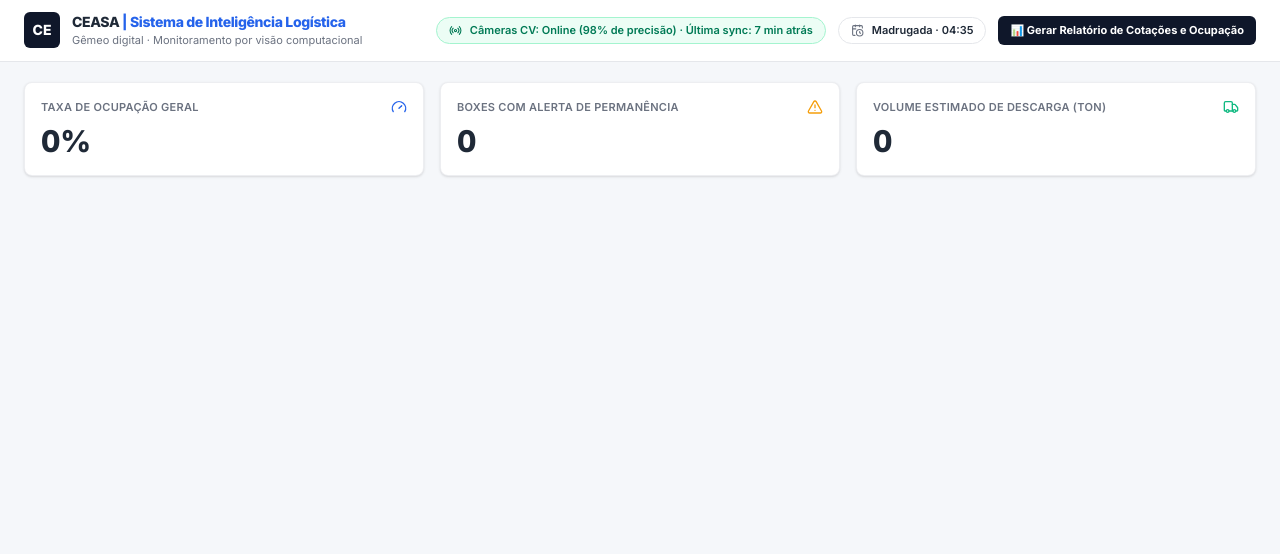
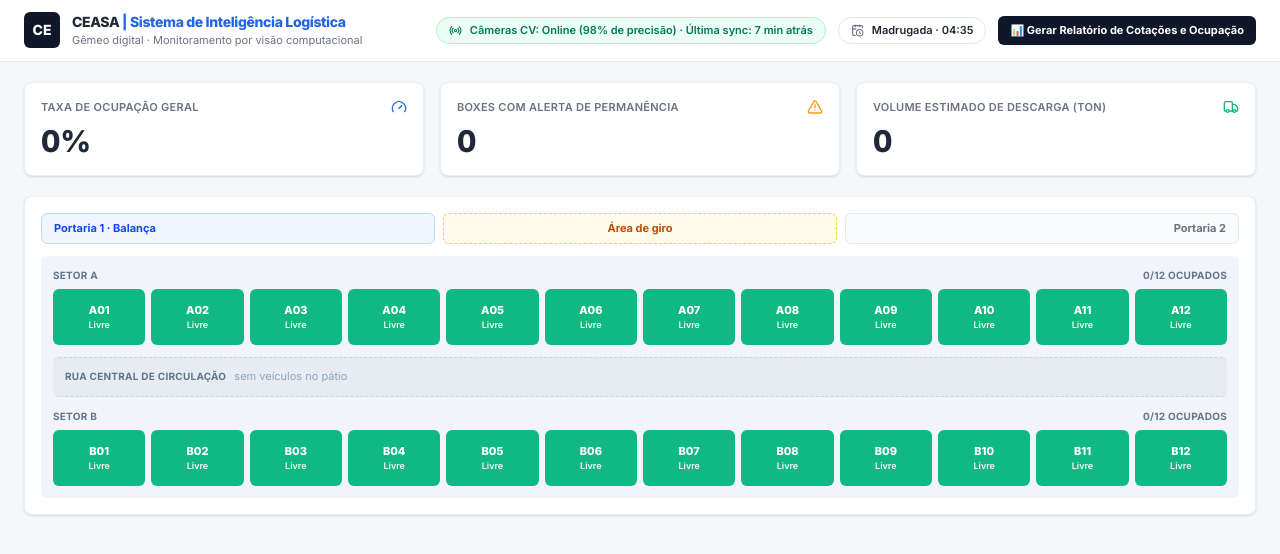
Before and after one commit to IncludeLuisFerreira/ceasa-digital-twin, a React (Vite) app: page / in a window 1280 px wide. Shown: the top 554 px of the page. Built offline with nearby package versions, Linux system fonts and the light colour scheme.

Commit message:
feat: add spatial floor plan with interactive bays

```diff
--- a/src/App.tsx
+++ b/src/App.tsx
@@ -1,6 +1,7 @@
 import { TwinProvider } from './state/TwinContext';
 import Header from './components/Header';
 import KpiRow from './components/KpiRow';
+import FloorPlan from './components/FloorPlan';
 
 export default function App() {
   return (
@@ -9,6 +10,7 @@ export default function App() {
         <Header />
         <main className="mx-auto max-w-[1400px] space-y-5 px-6 py-5">
           <KpiRow />
+          <FloorPlan />
         </main>
       </div>
     </TwinProvider>
--- /dev/null
+++ b/src/components/BayBox.tsx
@@ -0,0 +1,51 @@
+import { formatTempo } from '../domain/engine';
+import type { Bay } from '../domain/types';
+import { useTwinDispatch } from '../state/TwinContext';
+
+const CORES: Record<Bay['status'], string> = {
+  livre: 'bg-[#10B981] hover:bg-emerald-600',
+  ocupado: 'bg-[#EF4444] hover:bg-red-600',
+  alerta: 'bg-[#F59E0B] hover:bg-amber-600',
+};
+
+const LABEL: Record<Bay['status'], string> = {
+  livre: 'Livre',
+  ocupado: 'Ocupado',
+  alerta: 'Alerta CV',
+};
+
+export default function BayBox({ bay }: { bay: Bay }) {
+  const dispatch = useTwinDispatch();
+  return (
+    <div className="group relative">
+      <button
+        onClick={() => dispatch({ type: 'SELECT_BAY', bayId: bay.id })}
+        className={`flex h-14 w-full flex-col items-center justify-center rounded-md leading-none text-white transition-colors ${CORES[bay.status]}`}
+        aria-label={`Box ${bay.id} ${LABEL[bay.status]}`}
+      >
+        <span className="text-[11px] font-extrabold">{bay.id}</span>
+        <span className="mt-1 text-[9px] font-semibold opacity-95">
+          {bay.status === 'livre'
+            ? 'Livre'
+            : bay.status === 'alerta'
+              ? 'Alerta'
+              : formatTempo(bay.tempoOcupacaoMin ?? 0)}
+        </span>
+      </button>
+      <div className="pointer-events-none absolute bottom-full left-1/2 z-20 mb-2 hidden w-44 -translate-x-1/2 rounded-md bg-[#0F172A] p-2 text-left text-[10px] leading-snug text-white shadow-lg group-hover:block">
+        <div className="font-bold">
+          Box {bay.id} · {LABEL[bay.status]}
+        </div>
+        {bay.produto && <div className="text-slate-300">Produto: {bay.produto}</div>}
+        {bay.truckId && <div className="text-slate-300">Veículo: {bay.truckId}</div>}
+        {bay.status !== 'livre' && (
+          <div className="text-amber-300">
+            Ocupação: {formatTempo(bay.tempoOcupacaoMin ?? 0)}
+          </div>
+        )}
+        {bay.alertaMotivo && <div className="text-amber-300">⚠ {bay.alertaMotivo}</div>}
+        <div className="mt-1 text-[9px] text-slate-400">Clique para ver a linha do tempo</div>
+      </div>
+    </div>
+  );
+}
--- /dev/null
+++ b/src/components/FloorPlan.tsx
@@ -0,0 +1,38 @@
+import { useTwin } from '../state/TwinContext';
+import SectorRow from './SectorRow';
+import TruckChip from './TruckChip';
+
+export default function FloorPlan() {
+  const { world } = useTwin();
+  const trucks = Object.values(world.trucks).filter((t) => t.estado !== 'saindo');
+  return (
+    <section className="rounded-lg border border-line/70 bg-white p-4 shadow-sm">
+      <div className="mb-3 grid grid-cols-3 gap-2 text-[11px] font-bold">
+        <div className="rounded-md border border-blue-200 bg-blue-50 px-3 py-1.5 text-blue-700">
+          Portaria 1 · Balança
+        </div>
+        <div className="rounded-md border border-dashed border-amber-300 bg-amber-50 px-3 py-1.5 text-center text-amber-700">
+          Área de giro
+        </div>
+        <div className="rounded-md border border-line bg-slate-50 px-3 py-1.5 text-right text-ink-soft">
+          Portaria 2
+        </div>
+      </div>
+      <div className="rounded-md bg-[#F1F5F9] p-3">
+        <SectorRow setor="A" />
+        <div className="my-3 flex min-h-[40px] flex-wrap items-center gap-2 rounded-md border-y border-dashed border-slate-300 bg-slate-200/70 px-3 py-2">
+          <span className="text-[10px] font-bold uppercase tracking-wide text-slate-500">
+            Rua central de circulação
+          </span>
+          {trucks.length === 0 && (
+            <span className="text-[11px] text-slate-400">sem veículos no pátio</span>
+          )}
+          {trucks.map((t) => (
+            <TruckChip key={t.id} truck={t} />
+          ))}
+        </div>
+        <SectorRow setor="B" />
+      </div>
+    </section>
+  );
+}
--- /dev/null
+++ b/src/components/SectorRow.tsx
@@ -0,0 +1,24 @@
+import { BAY_IDS } from '../domain/catalog';
+import { useTwin } from '../state/TwinContext';
+import BayBox from './BayBox';
+
+export default function SectorRow({ setor }: { setor: 'A' | 'B' }) {
+  const { world } = useTwin();
+  const ids = BAY_IDS.filter((id) => id.startsWith(setor));
+  const ocupados = ids.filter((id) => world.bays[id].status !== 'livre').length;
+  return (
+    <div>
+      <div className="mb-1.5 flex items-center justify-between text-[10px] font-bold uppercase tracking-wide text-slate-500">
+        <span>Setor {setor}</span>
+        <span>
+          {ocupados}/{ids.length} ocupados
+        </span>
+      </div>
+      <div className="grid grid-cols-12 gap-1.5">
+        {ids.map((id) => (
+          <BayBox key={id} bay={world.bays[id]} />
+        ))}
+      </div>
+    </div>
+  );
+}
--- /dev/null
+++ b/src/components/TruckChip.tsx
@@ -0,0 +1,26 @@
+import type { Truck } from '../domain/types';
+
+const TONE: Record<Truck['estado'], string> = {
+  chegou: 'bg-slate-700',
+  pesando: 'bg-amber-700',
+  descarregando: 'bg-blue-700',
+  saindo: 'bg-slate-500',
+};
+
+const LABEL: Record<Truck['estado'], string> = {
+  chegou: 'chegou',
+  pesando: 'na balança',
+  descarregando: 'descarregando',
+  saindo: 'saindo',
+};
+
+export default function TruckChip({ truck }: { truck: Truck }) {
+  return (
+    <span
+      className={`inline-flex items-center gap-1 rounded px-2 py-1 text-[10px] font-bold text-white ${TONE[truck.estado]}`}
+    >
+      🚚 {truck.placa} · {LABEL[truck.estado]}
+      {truck.boxId ? ` → ${truck.boxId}` : ''}
+    </span>
+  );
+}
```
